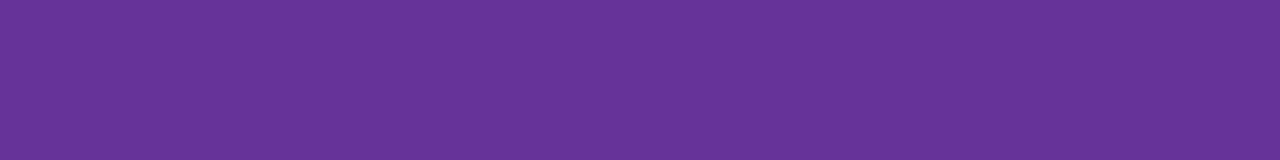
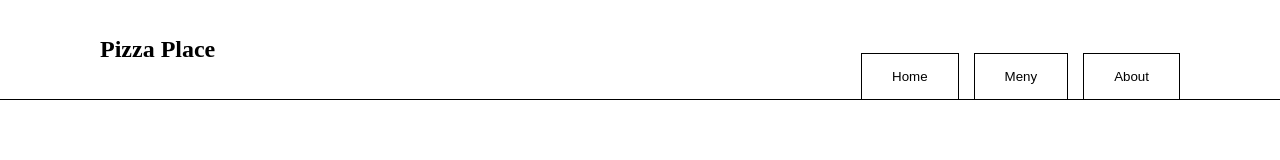
Before and after one commit to NomadicHippiee/restaurant-page, a website built with webpack: page src/template.html in a window 1280 px wide. Built offline with nearby package versions, Linux system fonts and the light colour scheme.

Commit message:
Header layout

```diff
--- a/src/styles.css
+++ b/src/styles.css
@@ -1,3 +1,43 @@
+* {
+    margin: 0;
+    padding: 0;
+    box-sizing: border-box;
+}
+
 body {
-  background-color: rebeccapurple;
+  /* background-color: rebeccapurple; */
+  height: 100vh;
+  display: flex;
+  flex-direction: column;
 }
+
+header {
+    display: flex;
+    justify-content: space-between;
+    border-bottom: 1px solid black;
+    padding: 0px 100px;
+    height: 100px;
+    align-items: center;
+    position: relative;
+}
+
+nav {
+    height: 100%;
+    display: flex;
+    gap: 15px;
+    align-items: flex-end;
+
+
+}
+
+nav button {
+    border: 1px solid black;
+    border-bottom: 0px;
+    padding: 15px 30px;
+    background-color: white;
+
+}
+
+#content {
+    flex: 1;
+}
--- a/src/template.html
+++ b/src/template.html
@@ -6,6 +6,14 @@
     <title>Restaurant Page</title>
 </head>
 <body>
-
+    <header>
+        <h2>Pizza Place</h2>
+        <nav class="nav-bar">
+            <button>Home</button>
+            <button>Meny</button>
+            <button>About</button>
+        </nav>
+    </header>
+    <div id="content"></div>
 </body>
-</html>
+</htm
```
